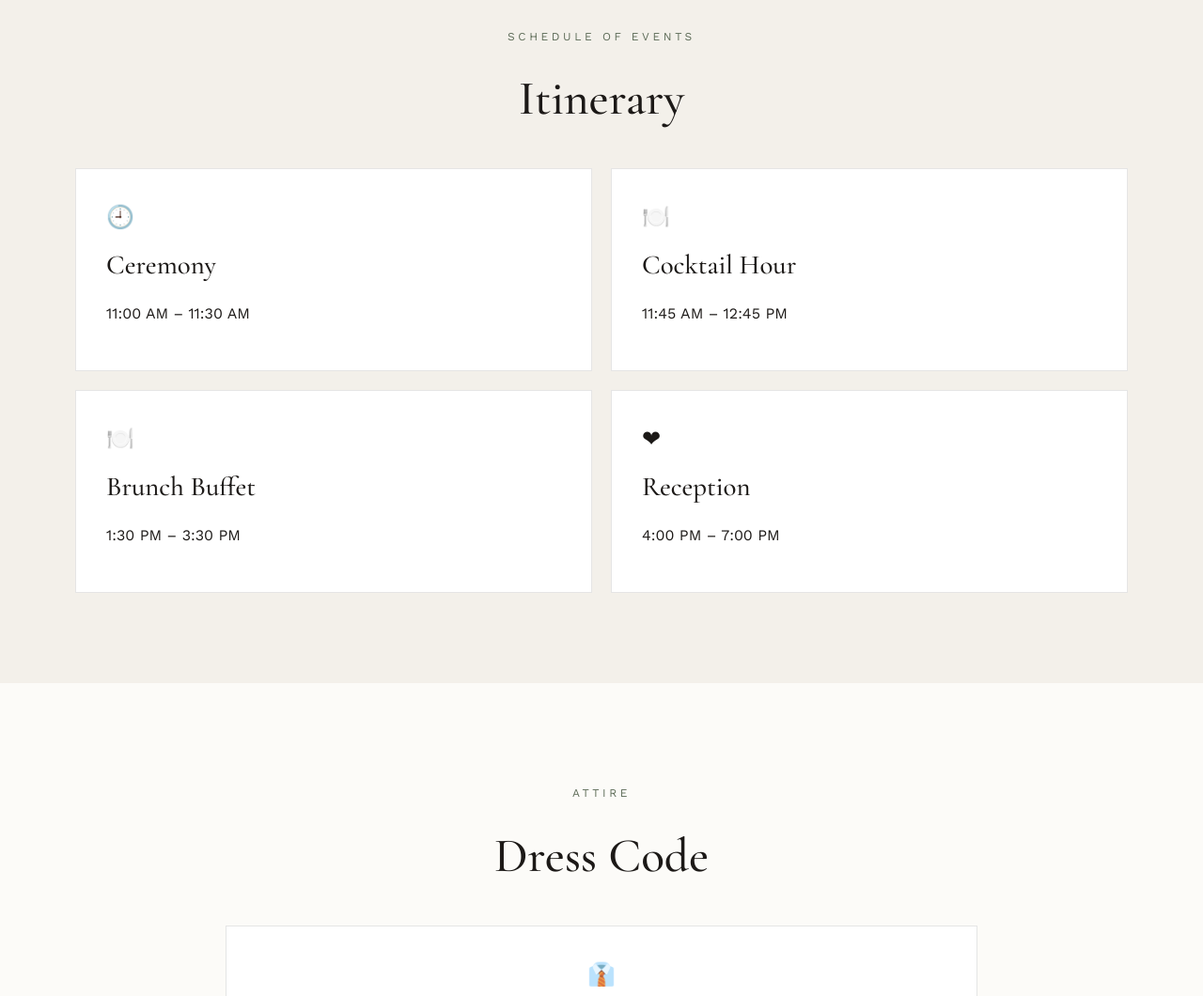
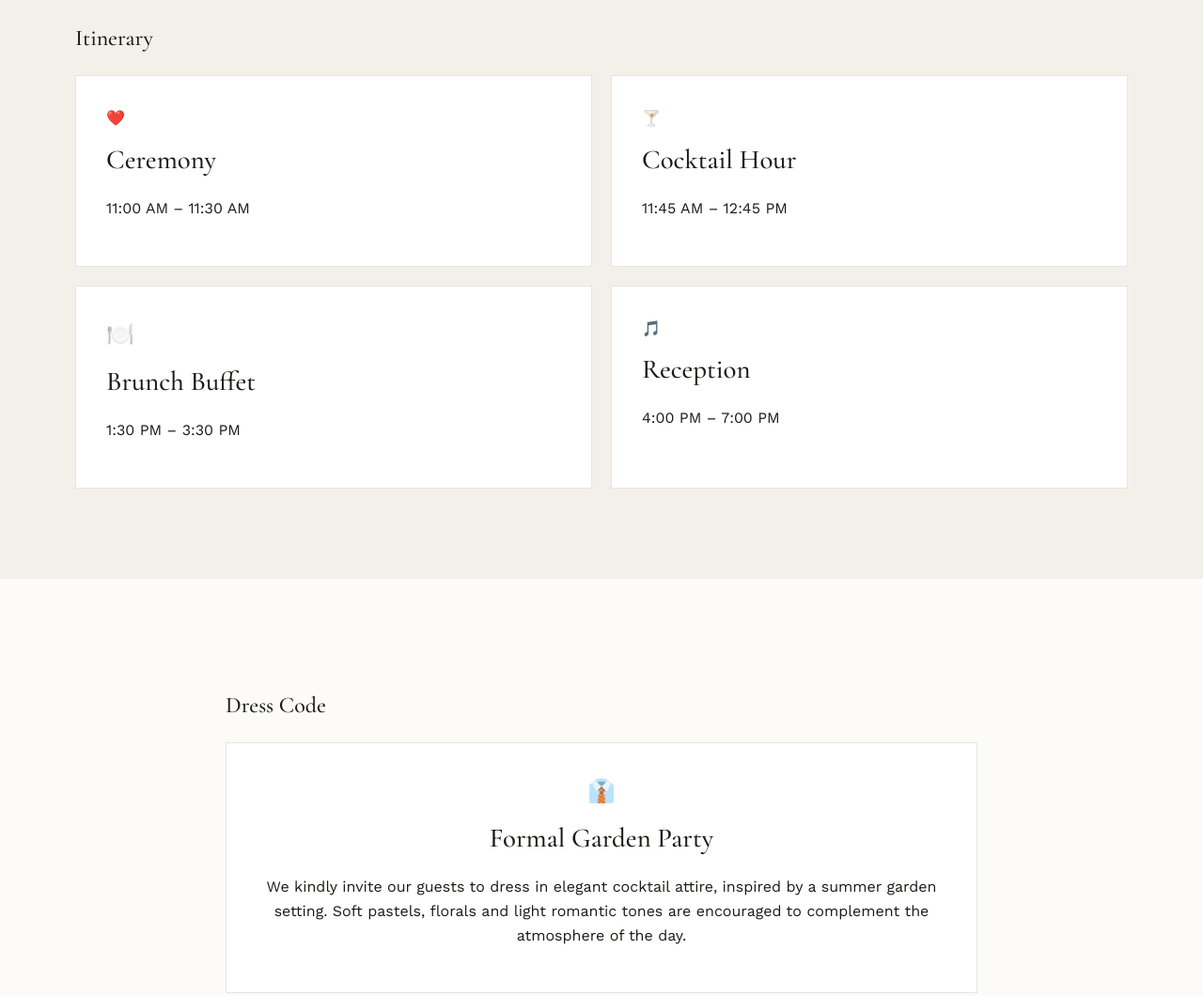
Before and after one commit to francismtorres/wedding-rsvp-site, a website: page public/index.html in a window 1280 px wide. Shown: the part 969-2029 px from the top of the page at 94% size. Drawn offline with nearby package versions, Linux system fonts and the light colour scheme.

Commit message:
Update wedding invitation details and icons

```diff
--- a/public/index.html
+++ b/public/index.html
@@ -28,8 +28,8 @@
         <h1 class="couple-name">Katelyn Somerville</h1>
         <div class="ampersand">&amp;</div>
         <h1 class="couple-name">David Gabinet</h1>
-        <p class="hero-copy">
-          invite you to join them in the celebration of their marriage
+        <p class="hero-intro">
+        invite you to join them in the celebration of their marriage
         </p>
         <div class="hero-meta">
           <div class="meta-item">
@@ -54,16 +54,15 @@
     <main>
       <section class="section section-taupe" id="itinerary">
         <div class="container">
-          <p class="section-subtitle">Schedule of Events</p>
-          <h2 class="section-title">Itinerary</h2>
+          <h2>Itinerary</h2>
           <div class="card-grid two-by-two">
             <article class="card info-card">
-              <div class="card-icon">🕘</div>
+              <div class="icon">❤️</div>
               <h3>Ceremony</h3>
               <p>11:00 AM – 11:30 AM</p>
             </article>
             <article class="card info-card">
-              <div class="card-icon lavender">🍽️</div>
+              <div class="icon">🍸</div>
               <h3>Cocktail Hour</h3>
               <p>11:45 AM – 12:45 PM</p>
             </article>
@@ -73,7 +72,7 @@
               <p>1:30 PM – 3:30 PM</p>
             </article>
             <article class="card info-card">
-              <div class="card-icon">❤</div>
+              <div class="icon">🎵</div>
               <h3>Reception</h3>
               <p>4:00 PM – 7:00 PM</p>
             </article>
@@ -83,8 +82,7 @@
 
       <section class="section section-cream" id="dress-code">
         <div class="container narrow">
-          <p class="section-subtitle">Attire</p>
-          <h2 class="section-title">Dress Code</h2>
+          <h2>Dress Code</h2>
           <article class="card centered-card">
             <div class="card-icon lavender">👔</div>
             <h3>Formal Garden Party</h3>
@@ -242,7 +240,7 @@
             <article class="card centered-card compact-card">
               <div class="card-icon">📞</div>
               <h3>David</h3>
-              <p>905-999-3172</p>
+              <p>905-999-4172</p>
             </article>
           </div>
           <article class="card centered-card contact-card">
```
